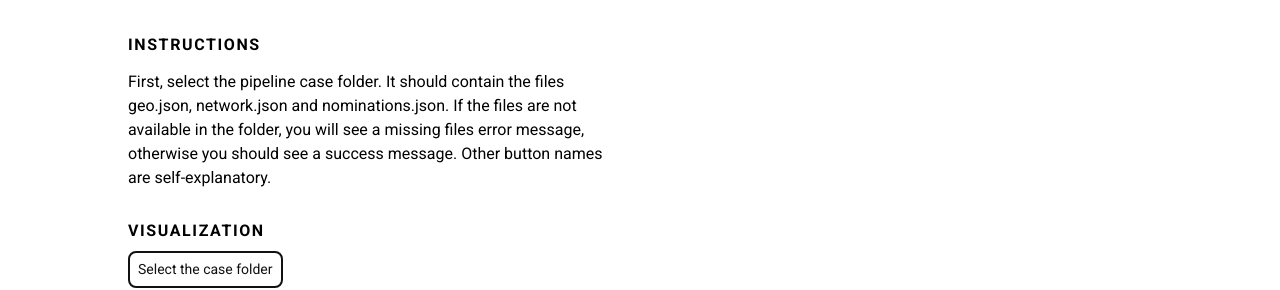
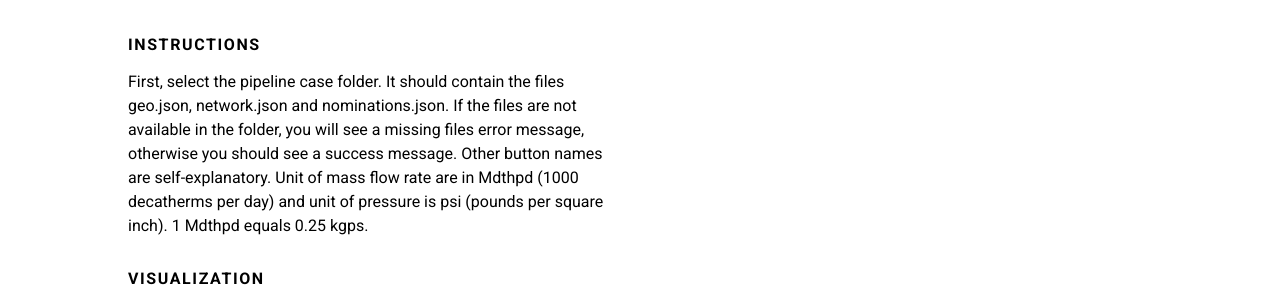
Before and after one commit to kaarthiksundar/GasViz, a Preact app: page / in a window 1280 px wide. Shown: the part 148-438 px from the top of the page. Built offline with nearby package versions, Linux system fonts and the light colour scheme.

Commit message:
adds nominations

```diff
--- a/package.json
+++ b/package.json
@@ -12,6 +12,7 @@
     "buffer": "^6.0.3",
     "leaflet": "^1.9.4",
     "leaflet-hotline": "^0.4.0",
+    "leaflet-svg-shape-markers": "^1.4.0",
     "preact": "^10.27.2",
     "wkx": "^0.5.0"
   },
--- a/src/app-new.jsx
+++ b/src/app-new.jsx
@@ -16,7 +16,9 @@ export function App() {
             geo.json, network.json and nominations.json. If the files are not
             available in the folder, you will see a missing files error message,
             otherwise you should see a success message. Other button names are
-            self-explanatory.
+            self-explanatory. Unit of mass flow rate are in Mdthpd (1000
+            decatherms per day) and unit of pressure is psi (pounds per square
+            inch). 1 Mdthpd equals 0.25 kgps.
           </p>
         </div>
         <SolutionVizualizer />
--- a/src/components/SolutionViz.jsx
+++ b/src/components/SolutionViz.jsx
@@ -4,6 +4,15 @@ import CaseSelector from './CaseSelector.jsx';
 import Button from './Button.jsx';
 import StatsTable from './StatsTable.jsx';
 import { getPolyline, getPoint } from '../geo-helpers.jsx';
+import 'leaflet-svg-shape-markers';
+
+const mapLinear = (value, inMin, inMax, outMin, outMax) => {
+  if (inMax - inMin === 0) {
+    return (outMin + outMax) / 2;
+  }
+  const normalizedValue = (value - inMin) / (inMax - inMin);
+  return outMin + normalizedValue * (outMax - outMin);
+};
 
 export default function SolutionVizualizer() {
   const [data, setData] = useState(null);
@@ -11,6 +20,7 @@ export default function SolutionVizualizer() {
   const mapRef = useRef(null);
   const networkRef = useRef(null);
   const compressorRef = useRef(null);
+  const nominationRef = useRef(null);
   const [stats, setStats] = useState(null);
 
   /* render the pipeline statistics when data is populated using the useEffect hook */
@@ -42,11 +52,15 @@ export default function SolutionVizualizer() {
   /* render the map tile once using the useEffect hook*/
   useEffect(() => {
     if (!mapEl.current) return;
-    const map = L.map(mapEl.current).setView([39.8283, -98.5795], 4);
+    const map = L.map(mapEl.current, { attributionControl: false }).setView(
+      [39.8283, -98.5795],
+      3
+    );
     L.tileLayer(
-      'https://{s}.basemaps.cartocdn.com/light_nolabels/{z}/{x}/{y}{r}.png',
+      'https://{s}.basemaps.cartocdn.com/light_all/{z}/{x}/{y}{r}.png',
       {
         maxZoom: 20,
+        attributionControl: false,
         // attribution: '&copy; OpenStreetMap',
       }
     ).addTo(map);
@@ -76,6 +90,12 @@ export default function SolutionVizualizer() {
         weight: 3,
         opacity: 0.6,
       });
+      layer.bindTooltip(`Pipe id: ${id}`, {
+        permanent: false, // Tooltip appears only on hover
+        direction: 'auto', // Tooltip direction adapts to available space
+        sticky: true, // Tooltip follows the mouse cursor
+        className: 'f6',
+      });
       layer.addTo(group);
       pts.forEach(([lat, lng]) => allBounds.extend([lat, lng]));
     });
@@ -83,14 +103,14 @@ export default function SolutionVizualizer() {
     group.bringToBack();
     networkRef.current = group;
     if (allBounds && allBounds.isValid()) {
-      map.fitBounds(allBounds, { padding: [5, 5] });
+      map.fitBounds(allBounds, { padding: [5.5, 5.5] });
     }
   };
 
   /* function to clear the map - passed to the corresponding button */
   const clear = () => {
     const map = mapRef.current;
-    const refs = [networkRef, compressorRef];
+    const refs = [networkRef, compressorRef, nominationRef];
     refs.forEach((ref) => {
       if (ref.current) {
         map.removeLayer(ref.current);
@@ -112,27 +132,142 @@ export default function SolutionVizualizer() {
       compressorRef.current = null;
     }
     const group = L.featureGroup();
-    let allBounds = L.latLngBounds([]);
     const source = geo && (geo.compressors ?? geo);
     const compressorIds = Object.keys(net.compressors);
     compressorIds.forEach((id) => {
       const pt = getPoint(source[id]);
-      const layer = L.circleMarker(pt[0], {
+      const layer = L.shapeMarker(pt[0], {
+        shape: 'square',
         color: 'black',
-        weight: 1,
-        opacity: 0.5,
-        fillColor: 'blue', // Fill color
+        weight: 0.1,
+        fillColor: 'black', // Fill color
         fillOpacity: 0.7, // Fill opacity
         radius: 2,
       });
+      const cName = net.compressors[id].name;
+      layer.bindTooltip(`Comp. id: ${id}, ${cName}`, {
+        permanent: false, // Tooltip appears only on hover
+        direction: 'auto', // Tooltip direction adapts to available space
+        sticky: true, // Tooltip follows the mouse cursor
+        className: 'f6',
+      });
       layer.addTo(group);
-      allBounds.extend(pt[0]);
     });
     group.addTo(map);
     compressorRef.current = group;
-    if (allBounds && allBounds.isValid()) {
-      map.fitBounds(allBounds, { padding: [5, 5] });
+  };
+
+  /* function to plot the nominations - passed to the corresponding button */
+  const plotNominations = () => {
+    if (data == null) return;
+    const geo = data.geo;
+    const nom = data.nominations;
+    const net = data.network;
+    const map = mapRef.current;
+    if (!map || !geo || typeof geo !== 'object') return;
+    if (nominationRef.current) {
+      map.removeLayer(nominationRef.current);
+      nominationRef.current = null;
     }
+    const group = L.featureGroup();
+    const rIds = Object.keys(nom.receipts);
+    const dIds = Object.keys(nom.deliveries);
+    const iIds = Object.keys(nom.interconnects);
+    const sIds = Object.keys(nom.storages);
+    const allValues = [
+      ...Object.values(nom.receipts),
+      ...Object.values(nom.deliveries),
+      ...Object.values(nom.interconnects),
+    ];
+    const pMax = Math.max(...allValues);
+    const nMax = Math.abs(Math.min(...allValues));
+    rIds.forEach((id) => {
+      const pt = getPoint(geo.receipts[id]);
+      const val = nom.receipts[id];
+      const r = mapLinear(val, 0.0, pMax, 3, 6);
+      const layer = L.circleMarker(pt[0], {
+        color: 'black',
+        weight: 0.2,
+        fillColor: 'green',
+        fillOpacity: 0.6,
+        radius: r,
+      });
+      const rName = net.receipts[id].name;
+      layer.bindTooltip(`Receipt: (${id}, ${val}, ${rName}) `, {
+        permanent: false, // Tooltip appears only on hover
+        direction: 'auto', // Tooltip direction adapts to available space
+        sticky: true, // Tooltip follows the mouse cursor
+        className: 'f6',
+      });
+      layer.addTo(group);
+    });
+    dIds.forEach((id) => {
+      const pt = getPoint(geo.deliveries[id]);
+      const val = Math.abs(nom.deliveries[id]);
+      const r = mapLinear(val, 0.0, nMax, 3, 6);
+      const layer = L.circleMarker(pt[0], {
+        color: 'black',
+        weight: 0.2,
+        fillColor: 'salmon',
+        fillOpacity: 0.6,
+        radius: r,
+      });
+      const dName = net.deliveries[id].name;
+      layer.bindTooltip(`Del.: (${id}, ${val}, ${dName}) `, {
+        permanent: false, // Tooltip appears only on hover
+        direction: 'auto', // Tooltip direction adapts to available space
+        sticky: true, // Tooltip follows the mouse cursor
+        className: 'f6',
+      });
+      layer.addTo(group);
+    });
+    iIds.forEach((id) => {
+      const pt = getPoint(geo.interconnects[id]);
+      const val = nom.interconnects[id];
+      const r =
+        val > 0.0
+          ? mapLinear(val, 0.0, pMax, 3, 6)
+          : mapLinear(Math.abs(val), 0.0, nMax, 3, 6);
+      const color = val > 0.0 ? 'green' : 'salmon';
+      const layer = L.circleMarker(pt[0], {
+        color: 'black',
+        weight: 0.2,
+        fillColor: color,
+        fillOpacity: 0.6,
+        radius: r,
+      });
+      const iName = net.interconnects[id].name;
+      layer.bindTooltip(`Int.: (${id}, ${val}, ${iName}) `, {
+        permanent: false, // Tooltip appears only on hover
+        direction: 'auto', // Tooltip direction adapts to available space
+        sticky: true, // Tooltip follows the mouse cursor
+        className: 'f6',
+      });
+      layer.addTo(group);
+    });
+    sIds.forEach((id) => {
+      const pt = getPoint(geo.storages[id]);
+      const layer = L.shapeMarker(pt[0], {
+        shape: 'diamond',
+        color: 'black',
+        weight: 0.1,
+        fillColor: 'caedtBlue',
+        fillOpacity: 0.6,
+        radius: 3,
+      });
+      const s = nom.storages[id]['0'];
+      const d = nom.storages[id]['1'];
+      const sName = net.storages[id].name;
+      layer.bindTooltip(`Storage: (${id}, ${s}, ${d}, ${sName}) `, {
+        permanent: false, // Tooltip appears only on hover
+        direction: 'auto', // Tooltip direction adapts to available space
+        sticky: true, // Tooltip follows the mouse cursor
+        className: 'f6',
+      });
+      layer.addTo(group);
+    });
+    group.addTo(map);
+    nominationRef.current = group;
   };
 
   return (
@@ -143,9 +278,7 @@ export default function SolutionVizualizer() {
       &nbsp;&nbsp;
       <Button buttonText="Compressors" onClick={plotCompressors} />
       &nbsp;&nbsp;
-      <a class="f6 link dim ba pa2 mb2 dib black" href="#0">
-        Nominations
-      </a>
+      <Button buttonText="Nominations" onClick={plotNominations} />
       &nbsp;&nbsp;
       <a class="f6 link dim ba pa2 mb2 dib black" href="#0">
         Pressures
```
Also changed, not shown: 1 other file (tests, documents, lock files or other folders).
